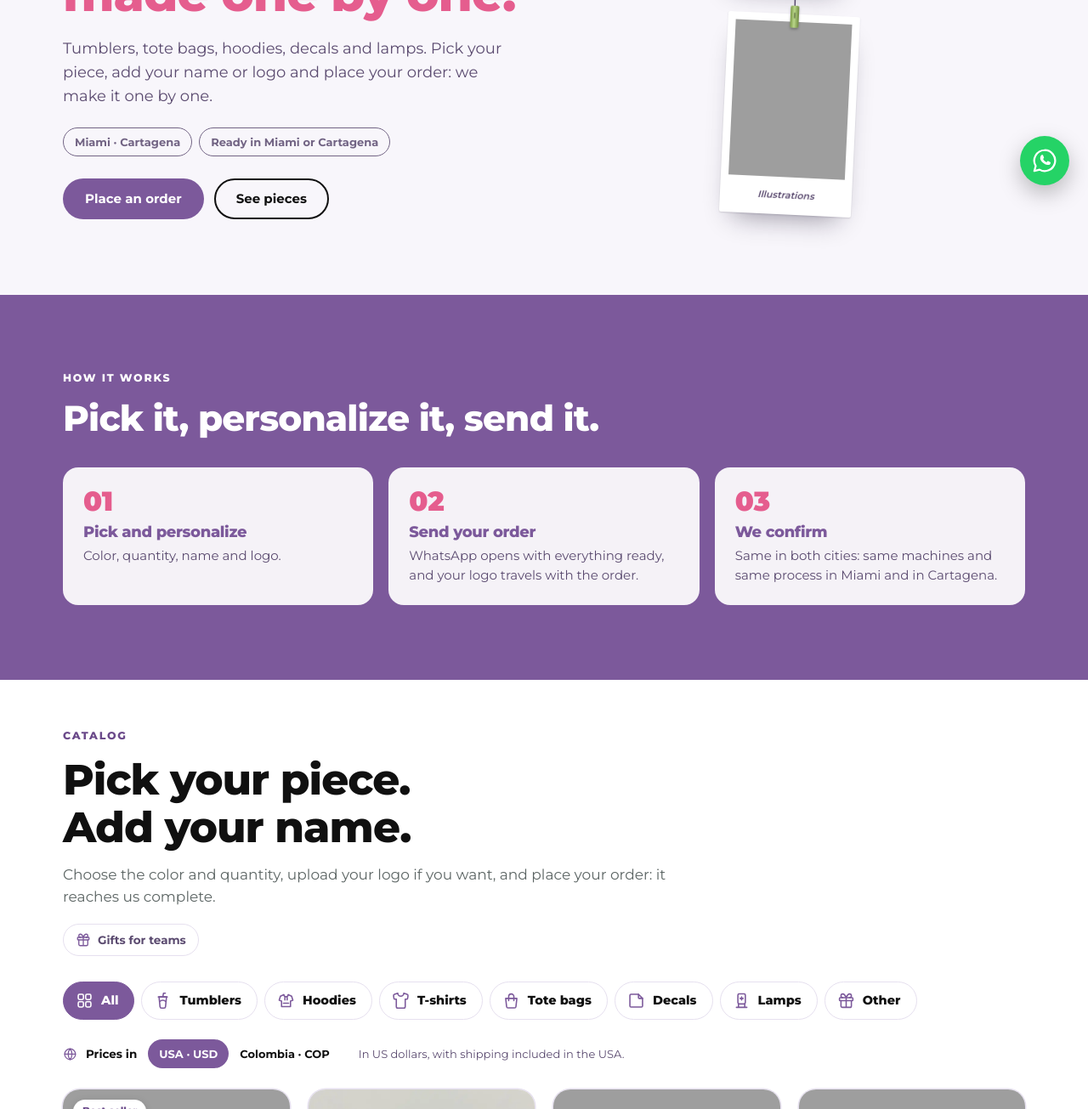
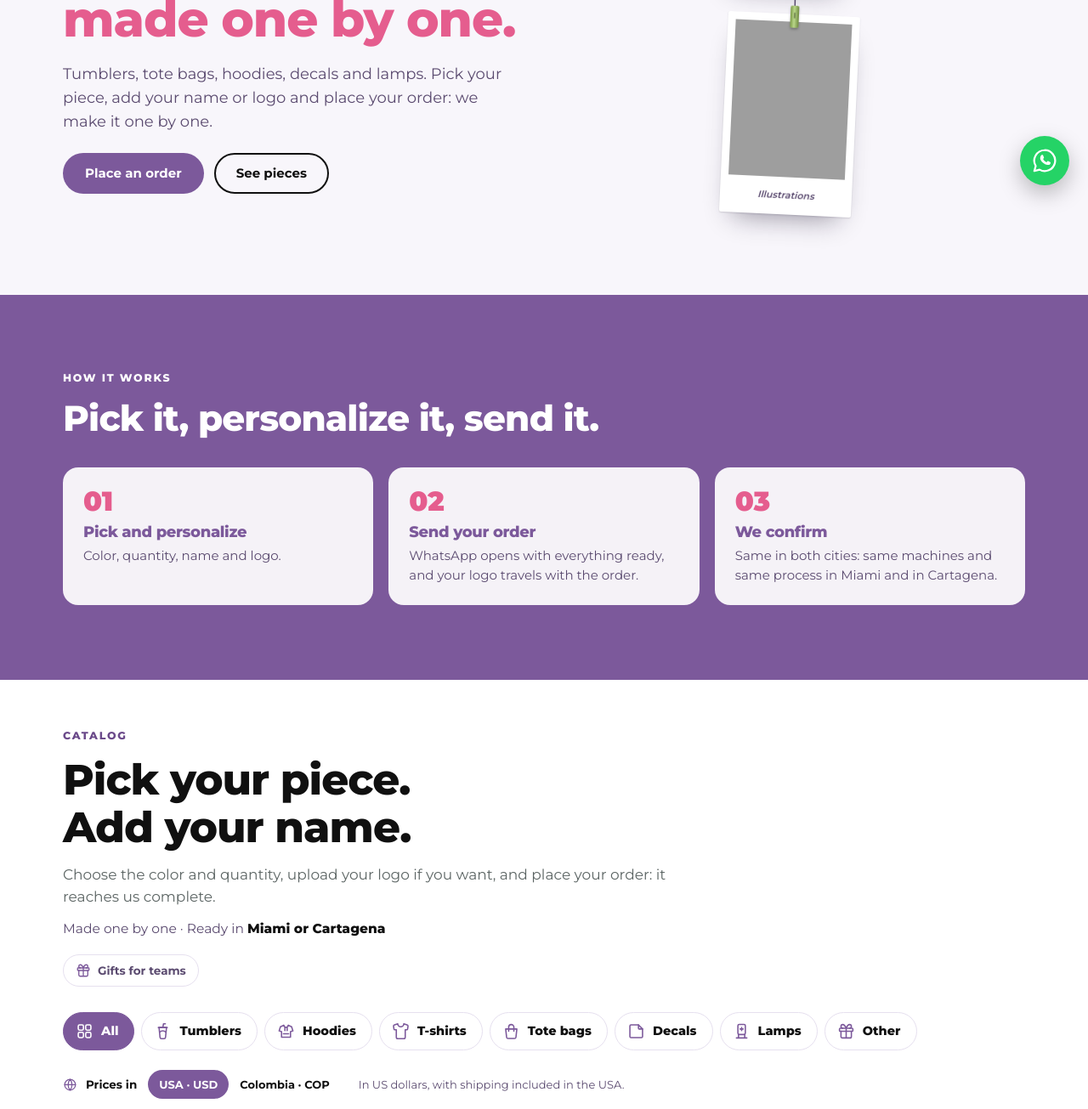
Before and after one commit to niconania/negrofarto-web, a plain HTML site: page prototipo/wuandacrafts/index.html in a window 1280 px wide. Shown: the part 560-1865 px from the top of the page at 85% size. Drawn offline with Linux system fonts and the light colour scheme; grey boxes are pictures that could not be loaded.

Commit message:
WuandaCrafts: sin píldoras; «Miami o Cartagena» en negrita como texto bajo la descripción del catálogo
Co-Authored-By: Claude Sonnet 5.5 <noreply@anthropic.com>

```diff
--- a/prototipo/recursos/estilos.css
+++ b/prototipo/recursos/estilos.css
@@ -805,6 +805,8 @@ dialog.cajon[open] { display: flex; flex-direction: column; animation: deslizar
 .sub-grupo { display: grid; grid-template-columns: 76px minmax(0, 1fr); align-items: center; gap: 12px; }
 .sub-filtros .rotulo { font-size: 12.5px; font-weight: 800; letter-spacing: .1em; text-transform: uppercase; color: var(--wc-cafe); }
 /* El selector USD / COP del catálogo (17 nov 2026): el mismo que el de La Fartedá, con una nota debajo. */
+.cat-listo { margin: 12px 0 0; font-size: 15.5px; color: var(--wc-cafe); }
+.cat-listo strong { font-weight: 800; color: var(--texto); }
 .wc-moneda { display: flex; flex-wrap: wrap; align-items: center; gap: 10px 18px; margin: 0 0 22px; }
 .wc-moneda .pais-botones { border-color: var(--wc-linea); }
 .wc-moneda .pais-botones button[aria-pressed="true"] { background: var(--acento); }
--- a/prototipo/recursos/textos.js
+++ b/prototipo/recursos/textos.js
@@ -255,8 +255,6 @@ window.NFG_T = {
     'wc.firma': 'An atelier by NFG',
     'wc.h1': 'Custom gifts, <em>made one by one.</em>',
     'wc.texto': 'Tumblers, tote bags, hoodies, decals and lamps. Pick your piece, add your name or logo and place your order: we make it one by one.',
-    'wc.chip1': 'Made one by one',
-    'wc.chip2': 'Ready in Miami or Cartagena',
     'wc.cta': 'Place an order',
     'wc.cta2': 'See pieces',
     'wc.uno_ceja': 'How it works',
@@ -295,6 +293,9 @@ window.NFG_T = {
     'wc.nota_usd': 'Prices in USD, shipping included in the USA.',
     'wc.nota_cop': 'Starting prices in pesos: we agree on the final price on WhatsApp.',
     'wc.precios_en': 'Prices in',
+    'wc.hecho': 'Made one by one',
+    'wc.listo_en': 'Ready in',
+    'wc.listo_lugar': 'Miami or Cartagena',
     'nav.atras': 'Back',
     'cot.conocio': 'Where did you find us?',
     'cot.wa_conocio': 'Found us through',
@@ -660,8 +661,6 @@ window.NFG_T = {
     'wc.firma': 'Un taller de NFG',
     'wc.h1': 'Regalos personalizados, <em>hechos uno a uno.</em>',
     'wc.texto': 'Termos, tote bags, hoodies, calcomanías y lámparas. Elige tu pieza, ponle tu nombre o tu logo y haz tu pedido: la hacemos una por una.',
-    'wc.chip1': 'Hecho uno a uno',
-    'wc.chip2': 'Listo en Miami o en Cartagena',
     'wc.cta': 'Hacer pedido',
     'wc.cta2': 'Ver piezas',
     'wc.uno_ceja': 'Cómo funciona',
@@ -700,6 +699,9 @@ window.NFG_T = {
     'wc.nota_usd': 'Precios en USD, con el envío incluido en EE.UU.',
     'wc.nota_cop': 'Precios desde, en pesos: el precio final lo acordamos por WhatsApp.',
     'wc.precios_en': 'Precios en',
+    'wc.hecho': 'Hecho uno a uno',
+    'wc.listo_en': 'Listo en',
+    'wc.listo_lugar': 'Miami o Cartagena',
     'nav.atras': 'Atrás',
     'cot.conocio': '¿Dónde nos conociste?',
     'cot.wa_conocio': 'Nos conoció por',
--- a/prototipo/wuandacrafts/index.html
+++ b/prototipo/wuandacrafts/index.html
@@ -38,10 +38,6 @@
             </div>
             <h1 data-t-html="wc.h1"></h1>
             <p data-t="wc.texto"></p>
-            <ul class="chips-texto">
-              <li>Miami · Cartagena</li>
-              <li data-t="wc.chip2"></li>
-            </ul>
             <div class="acciones">
               <a class="boton boton--acento" href="#catalogo" data-t="wc.cta"></a>
               <a class="boton boton--borde" href="#piezas" data-t="wc.cta2"></a>
@@ -71,6 +67,7 @@
             <p class="ceja" data-t="wc.cat_ceja"></p>
             <h2 data-t="wc.cat_titulo"></h2>
             <p class="bajada" data-t="wc.cat_texto"></p>
+            <p class="cat-listo"><span data-t="wc.hecho"></span> · <span data-t="wc.listo_en"></span> <strong data-t="wc.listo_lugar"></strong></p>
             <button class="regalos-pill" type="button" id="regalos-abrir" aria-haspopup="dialog"><svg class="icono" aria-hidden="true"><use href="#i-regalo"/></svg><span data-t="wc.regalos_pill"></span></button>
           </div>
           <div class="cat-tabs" id="wc-tabs" role="group" data-t-aria="wc.categorias"></div>
```
